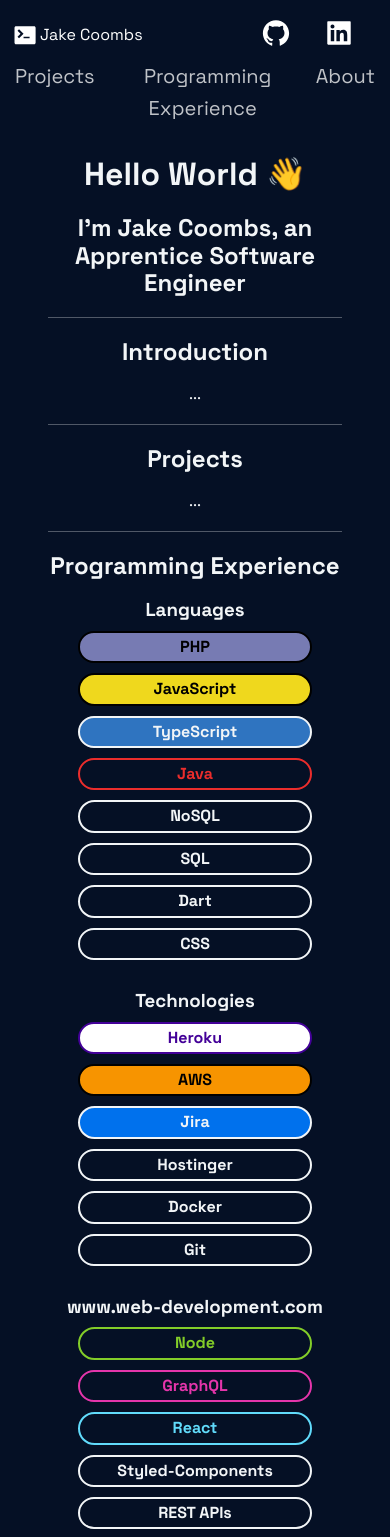
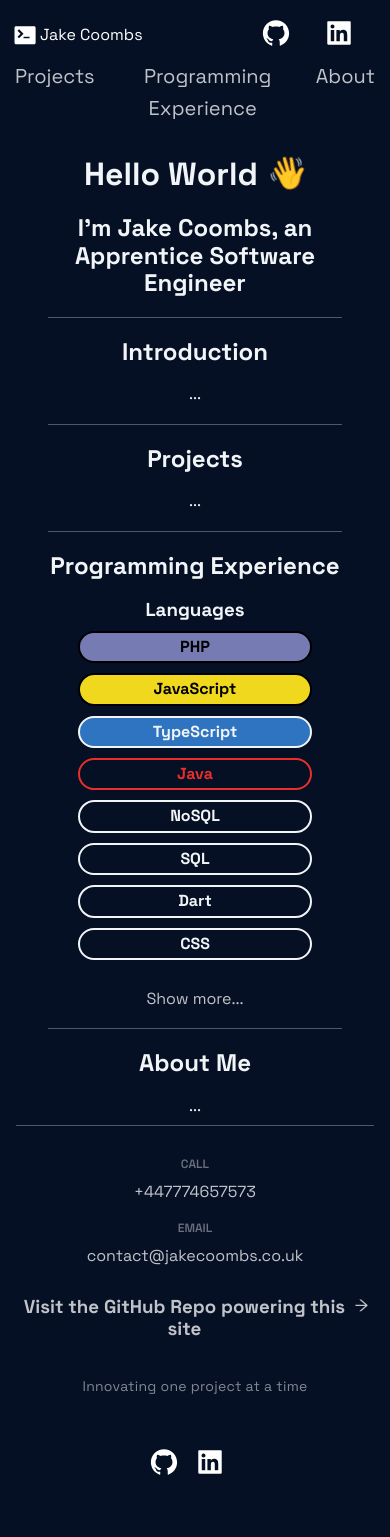
Before and after one commit to jakecoombs/personal-portfolio, a Next.js app: page / in a window 390 px wide. Shown: the top 1537 px of the page. Built offline with nearby package versions, Linux system fonts and the light colour scheme.

Commit message:
Show more and show less

```diff
--- /dev/null
+++ b/src/components/atoms/Breakpoints.tsx
@@ -0,0 +1,30 @@
+import React from "react";
+
+interface IBreakpoints {
+  small: boolean;
+  medium: boolean;
+  large: boolean;
+}
+
+export const useBreakpoints = (): IBreakpoints => {
+  const [windowWidth, setWindowWidth] = React.useState<number>(0);
+  React.useEffect(() => {
+    // Handler to call on window resize
+    function handleResize() {
+      // Set window width/height to state
+      setWindowWidth(window.innerWidth);
+    }
+    // Add event listener
+    window.addEventListener("resize", handleResize);
+    // Call handler right away so state gets updated with initial window size
+    handleResize();
+    // Remove event listener on cleanup
+    return () => window.removeEventListener("resize", handleResize);
+  }, []);
+
+  return {
+    small: windowWidth < 640,
+    medium: windowWidth < 768,
+    large: windowWidth < 1024,
+  };
+};
--- a/src/components/atoms/LinkItem.tsx
+++ /dev/null
@@ -1,14 +0,0 @@
-import styled from "styled-components";
-
-export const LinkItem = styled.a`
-  text-decoration: none;
-  color: rgba(255, 255, 255, 0.75);
-  transition: 0.3s ease;
-  position: relative;
-  left: 0;
-
-  &:hover {
-    color: #fff;
-    left: 6px;
-  }
-`;
--- a/src/components/molecules/ArrowLink.tsx
+++ b/src/components/molecules/ArrowLink.tsx
@@ -1,8 +1,6 @@
 import React from "react";
 import { AiOutlineArrowRight } from "react-icons/ai";
 import styled from "styled-components";
-import { LinkItem } from "../atoms/LinkItem";
-
 interface IProps {
   url: string;
   text: string;
@@ -10,12 +8,12 @@
 
 export const ArrowLink = ({ url, text }: IProps) => {
   return (
-    <LinkItem href={url}>
+    <a href={url}>
       <ArrowLinkContainer>
         {text}
         <Arrow />
       </ArrowLinkContainer>
-    </LinkItem>
+    </a>
   );
 };
 
--- a/src/components/organisms/Footer/FooterStyles.tsx
+++ b/src/components/organisms/Footer/FooterStyles.tsx
@@ -1,5 +1,4 @@
 import styled from "styled-components";
-import { LinkItem } from "../../atoms/LinkItem";
 
 export const FooterWrapper = styled.section`
   width: calc(100vw - 96px);
@@ -14,7 +13,7 @@
   }
 `;
 
-export const FooterLink = styled(LinkItem)`
+export const FooterLink = styled.a`
   font-size: 18px;
   line-height: 30px;
   margin-bottom: 16px;
--- a/src/components/organisms/Technologies/Technologies.tsx
+++ b/src/components/organisms/Technologies/Technologies.tsx
@@ -1,10 +1,14 @@
 import React from "react";
+import { useBreakpoints } from "../../atoms/Breakpoints";
 import { ColumnList, IColumnListItem } from "../../molecules/ColumnList";
 import { SectionLayout } from "../../molecules/SectionLayout";
 
 export const Technologies = () => {
   //todo: onHover fill up bar to show how much experience
   //todo: fetch from API
+  const [shown, setShow] = React.useState(false);
+  const breakpoints = useBreakpoints();
+
   const languages: IColumnListItem[] = [
     { text: "JavaScript", backgroundColor: "#EFD81D", color: "black" },
     { text: "TypeScript", backgroundColor: "#2F74C0" },
@@ -43,9 +47,18 @@
   return (
     <SectionLayout id="tech" header="Programming Experience">
       <ColumnList heading="Languages" items={languages} />
-      <ColumnList heading="Technologies" items={tech} />
-      <ColumnList heading="www.web-development.com" items={web} />
-      <ColumnList heading="AppDevelopment.apk" items={mobile} />
+      {(!breakpoints.small || shown) && (
+        <>
+          <ColumnList heading="Technologies" items={tech} />
+          <ColumnList heading="www.web-development.com" items={web} />
+          <ColumnList heading="MobileAppDevelopment.apk" items={mobile} />
+        </>
+      )}
+      {breakpoints.small && (
+        <button onClick={() => setShow(!shown)}>
+          {shown ? "Show less..." : "Show more..."}
+        </button>
+      )}
     </SectionLayout>
   );
 };
--- a/src/styles/globalStyle.js
+++ b/src/styles/globalStyle.js
@@ -25,8 +25,20 @@
   h1,h2,h3,h4,h5,h6,button {
     font-family: ${(props) => props.theme.fonts.title};
   }
-  a {
+  a, button {
     text-decoration: none;
+    color: rgba(255, 255, 255, 0.75);
+    transition: 0.3s ease;
+    position: relative;
+    left: 0;
+    border: none;
+    background: none;
+    cursor: pointer;
+
+    &:hover {
+      color: #fff;
+      left: 6px;
+    }
   }
   li{
     list-style: none;
```
